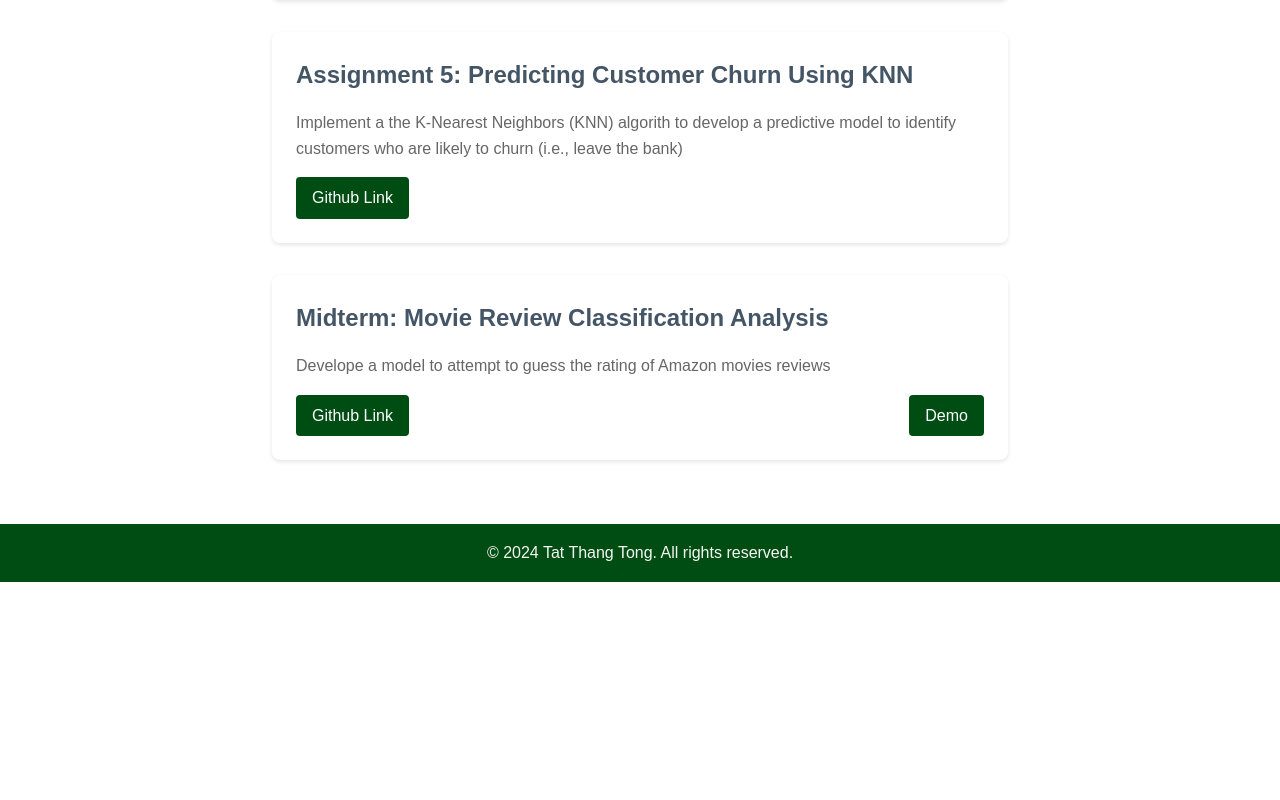
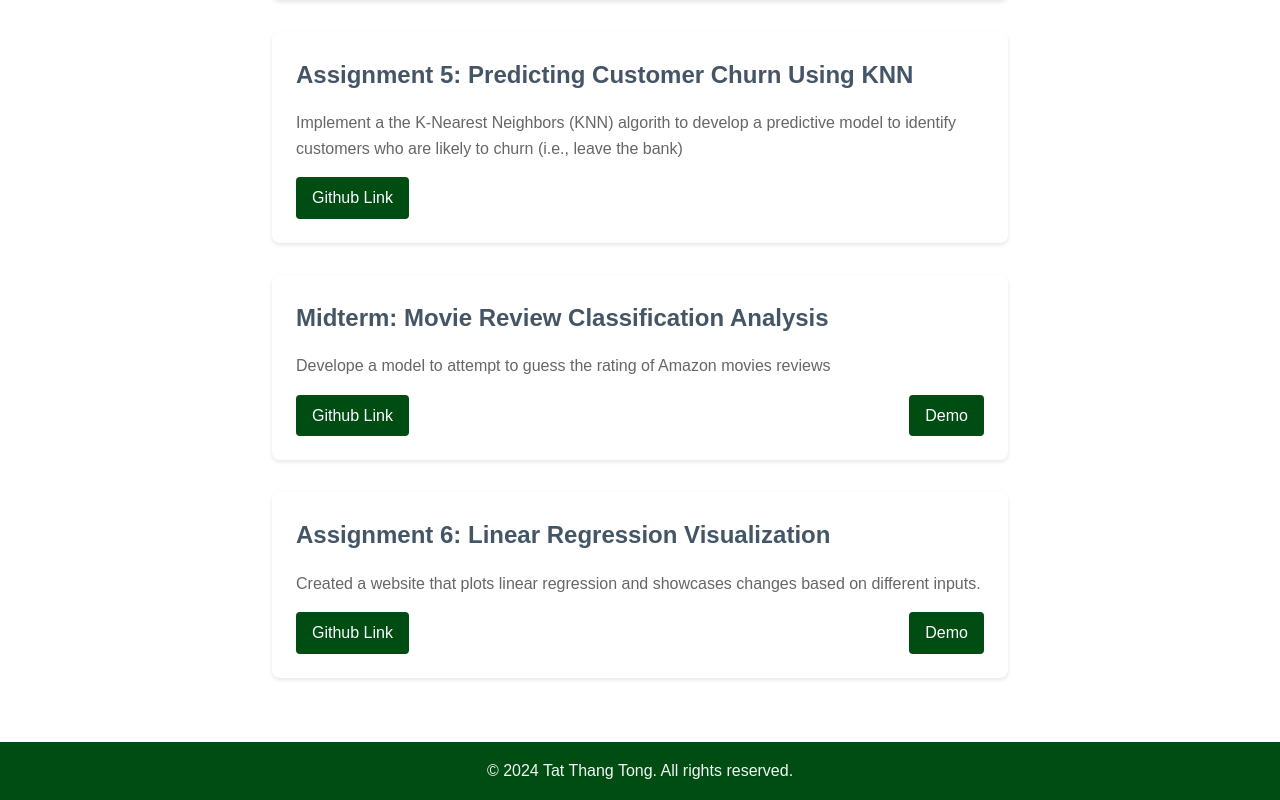
Before and after one commit to Kermit3T/Kermit3T.github.io, a React (Vite) app: page /assignments in a window 1280 px wide. Shown: the part 1373-2173 px from the top of the page. Before the commit the page ends 1955 px from the top, so only its background shows below. Built offline with nearby package versions, Linux system fonts and the light colour scheme.

Commit message:
updated assignment 6 link

```diff
--- a/src/pages/Assignments.jsx
+++ b/src/pages/Assignments.jsx
@@ -146,6 +146,21 @@ function Assignments() {
         </CustomLinkWrapper>
       </AssignmentCard>
 
+      <AssignmentCard>
+        <AssignmentTitle>Assignment 6: Linear Regression Visualization</AssignmentTitle>
+        <AssignmentDescription>
+            Created a website that plots linear regression and showcases changes based on different inputs.
+        </AssignmentDescription>
+        <CustomLinkWrapper>
+          <CustomLink href="https://github.com/Kermit3T/tongtt-assignment-6" target="_blank" rel="noopener noreferrer">
+            Github Link
+          </CustomLink>
+          <CustomLink href="https://youtu.be/nDhDAZJpVoc" target="_blank" rel="noopener noreferrer">
+            Demo
+          </CustomLink>
+        </CustomLinkWrapper>
+      </AssignmentCard>
+
       {/* Add more AssignmentCard components for future assignments */}
     </AssignmentsWrapper>
   );
```
